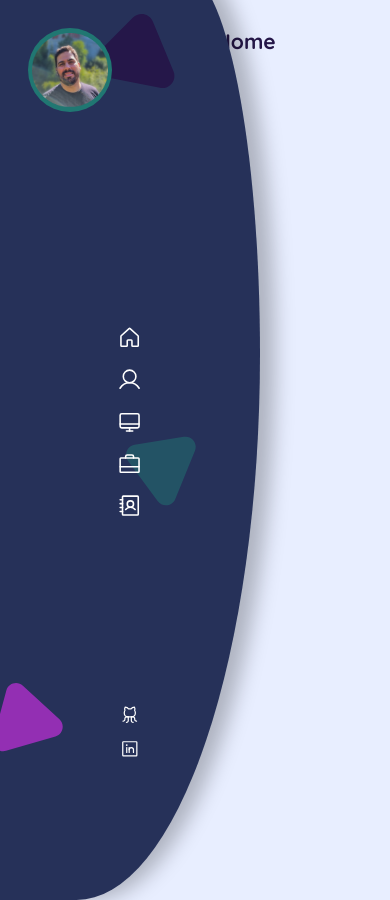
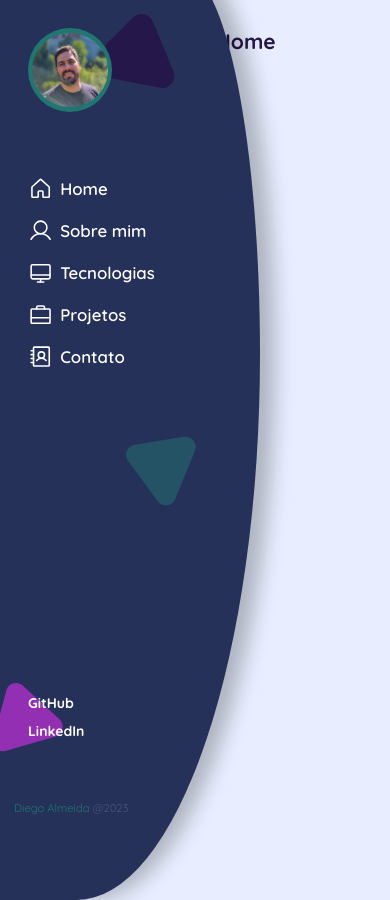
Before and after one commit to diegoalmda/new-portfolio, a Next.js app: page / in a window 390 px wide. Built offline with nearby package versions, Linux system fonts and the light colour scheme.

Commit message:
refactor: side menu on hover animations

```diff
--- a/src/app/(public)/components/SideMenu/index.tsx
+++ b/src/app/(public)/components/SideMenu/index.tsx
@@ -28,7 +28,9 @@ export function SideMenu() {
             <strong>Menu</strong>
             <CaretRight />
           </div>
-          <Image className={styles.imageAvatar} src={avatar} alt="Diego" />
+          <div className={styles.avatarContainer}>
+            <Image className={styles.imageAvatar} src={avatar} alt="Diego" />
+          </div>
         </div>
         <nav className={styles.menuContent}>
           <ul>
@@ -74,7 +76,7 @@ export function SideMenu() {
             </li>
           </ul>
           <div className={styles.copyright}>
-            <small>Diego Almeida <span>@{`${year.getFullYear()}`}</span></small>
+            <small><span>Diego Almeida </span>@{`${year.getFullYear()}`}</small>
           </div>
         </div>
       </div>
--- a/src/app/(public)/components/SideMenu/styles.module.scss
+++ b/src/app/(public)/components/SideMenu/styles.module.scss
@@ -30,6 +30,38 @@
     @media (max-width: 420px) {
       max-width: 3rem;
       border-radius: 0 10px 10px 0;
+
+      &:hover {
+        .menuContent {
+          ul {
+            li {
+              margin-left: 0;
+            }
+          }
+        }
+      }
+
+      .menuHeader {
+        .menuTitle {
+          svg {
+            width: 1.2rem;
+          }
+
+          strong {
+            font-size: 0.6rem;
+            z-index: 3;
+          }
+        }
+      }
+
+      .menuContent {
+        ul {
+          li {
+            margin-left: -1.4rem;
+            transition: margin-left 0.4s;
+          }
+        }
+      }
     }
 
     &:hover {
@@ -74,17 +106,24 @@
       }
 
       .menuHeader {
-        position: relative;
-        background-color: var(--green-500);
 
-        margin: 2rem;
-        width: 6rem;
-        border-radius: 50%;
+        justify-content: flex-start;
 
         .menuTitle {
           // position: absolute;
           display: none;
         }
+
+        .avatarContainer {
+          background-color: var(--green-500);
+          position: relative;
+          display: flex;
+          justify-content: center;
+          align-items: center;
+
+          margin: 2rem;
+          width: 6rem;
+          border-radius: 50%;
 
           .imageAvatar {
             opacity: 1;
@@ -93,83 +132,51 @@
           }
         }
 
-      // .menuContent {
-      //   margin: 2rem 0;
-      //   z-index: 2;
+      }
 
-      //   ul {
-      //     min-height: 200px;
-      //     display: flex;
-      //     flex-direction: column;
-      //     justify-content: space-between;
-      //     font-size: 1.2rem;
+      .menuContent {
+        ul {
+          li span {
+            opacity: 1;
+          }
+        }
+      }
 
-      //     li span {
-      //       display: block;
-      //     }
+      .footer {
+        margin-bottom: 2rem;
 
-      //     li a {
-      //       margin: 0 1.5rem;
-      //       display: flex;
-      //       justify-content: center;
-      //       align-items: center;
-      //       max-width: fit-content;
-      //       border-radius: 10px;
-      //       padding: 0.4rem 0.5rem;
-      //       font-weight: 600;
-      //       transition: background-color 0.4s;
+        .socialContent {
+          align-items: flex-start;
+          margin-left: 2rem;
 
-      //       & > svg {
-      //         margin-right: 0.5rem;
-      //       }
+          span {
+            display: block;
+          }
 
-      //       &:hover {
-      //         background-color: var(--blue-100-40);
-      //       }
-      //     }
-      //   }
-      // }
+          strong {
+            display: none;
+          }
 
-      // .socialContent {
-      //   margin: 2rem;
-      //   z-index: 2;
+          li {
+            font-weight: 700;
+            transition: all 0.2s;
 
-      //   span {
-      //     display: block;
-      //   }
+            &:first-child {
+              margin-bottom: 0.7rem;
+            }
 
-      //   strong {
-      //     display: none;
-      //   }
+            &:hover {
+              transform: scale(1.2);
+              margin-left: 0.3rem;
+            }
+          }
+        }
 
-      //   li {
-      //     font-weight: 700;
-      //     transition: all 0.2s;
-
-      //     &:first-child {
-      //       margin-bottom: 0.7rem;
-      //     }
-
-      //     &:hover {
-      //       transform: scale(1.2);
-      //       margin-left: 0.3rem;
-      //     }
-      //   }
-      // }
-
-      // .footer {
-      //   opacity: 1;
-      //   z-index: 5;
-      //   margin: 0 0 2rem 1rem;
-
-      //   small {
-      //     color: var(--green-500);
-
-      //     span {
-      //       color: var(--blue-500);
-      //     }
-      //   }
-      // }
+        .copyright {
+          margin: 0 0 2rem 1rem;
+          opacity: 1;
+        }
+      }
     }
 
     .triangle_purple,
@@ -184,12 +191,16 @@
     }
 
     .menuHeader {
-      height: 6rem;
+      height: 10rem;
+      max-height: 10rem;
       z-index: 3;
       display: flex;
       justify-content: center;
       align-items: center;
       width: 100%;
+
+      .avatarContainer {
+        height: 6rem;
 
         .imageAvatar {
           opacity: 0;
@@ -197,6 +208,8 @@
           height: 0;
           transition: opacity ease-in 1.2s, height 0s, width 0s;
         }
+      }
+
 
       @keyframes example {
         0%   {right: 0;}
@@ -230,13 +243,12 @@
       width: 100%;
 
       ul {
-        height: 100%;
-        min-height: 200px;
+        height: 250px;
+        min-height: 250px;
         display: flex;
         flex-direction: column;
-        justify-content: center;
         font-size: 1.2rem;
-        align-items: center;
+        align-items: flex-start;
 
         li a {
           margin: 0.2rem 1.5rem;
@@ -248,6 +260,11 @@
           padding: 0.4rem 0.5rem;
           font-weight: 600;
           transition: background-color 0.4s;
+          white-space: nowrap;
+
+          & > svg {
+            margin-right: 0.5rem;
+          }
 
           svg {
             font-size: 1.8rem;
@@ -259,15 +276,19 @@
         }
 
         li span {
-          display: none;
+          opacity: 0;
+          transition: opacity 0.5s;
         }
       }
     }
 
     .footer {
-      height: 12rem;
-      position: relative;
+      min-height: 150px;
       width: 100%;
+      z-index: 3;
+      display: flex;
+      flex-direction: column;
+      justify-content: space-between;
 
       .socialContent {
         display: flex;
@@ -276,7 +297,6 @@
         align-items: center;
         width: 100%;
         height: 100%;
-        z-index: 2;
 
         span {
           display: none;
@@ -303,11 +323,21 @@
       }
 
       .copyright {
-        position: absolute;
-        bottom: 0;
+        z-index: 5;
         opacity: 0;
+        margin: 0 0 1rem -6rem;
+        transition: opacity 0.1s, margin 0.5s;
+
+        small {
+          white-space: nowrap;
+          font-size: 0.8rem;
+          color: var(--blue-500);
+
+          span {
+            color: var(--green-500);
           }
         }
-
       }
     }
+  }
+}
```
Lines whose indentation alone changed are shown as unchanged.
